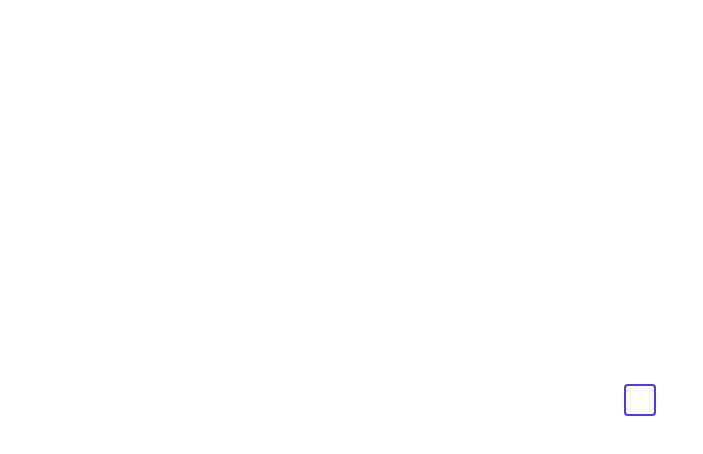
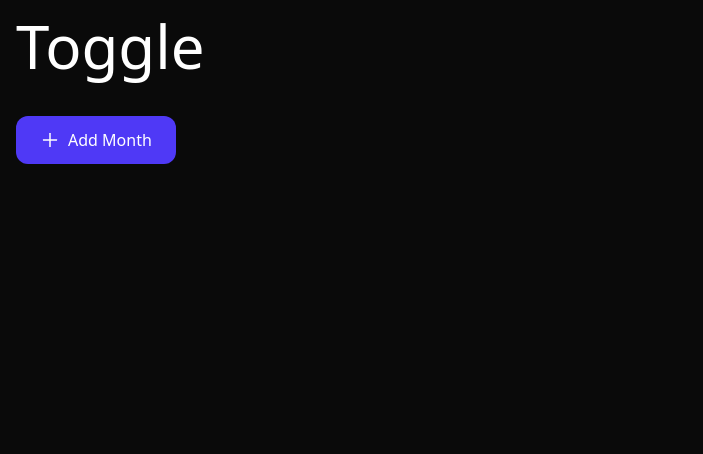
Before and after one commit to MaverickSeneris/toggl, a React (Vite) app: page / in a window 1280 px wide. Shown: the top 454 px of the page, without its empty margins (0-703 px from the left). Built offline with nearby package versions, Linux system fonts and the light colour scheme.

Commit message:
feat: add toggle card

```diff
--- a/package.json
+++ b/package.json
@@ -13,6 +13,7 @@
     "@tailwindcss/vite": "^4.1.14",
     "react": "^19.1.1",
     "react-dom": "^19.1.1",
+    "react-icons": "^5.5.0",
     "tailwindcss": "^4.1.14"
   },
   "devDependencies": {
--- a/src/App.jsx
+++ b/src/App.jsx
@@ -1,22 +1,48 @@
-import { useState } from 'react'
-import './App.css'
+import { useState } from "react";
+import Card from "./components/Card";
+import getDays from "./utils/getDays";
+import getMonthName from "./utils/getMonthName";
+import { AiOutlinePlus } from "react-icons/ai";
 
 function App() {
- const [isDone, setIsDone] = useState(false);
+  const [isDone, setIsDone] = useState(false);
+  const [month, setMonth] = useState(null);
+  const [days, setDays] = useState([]);
 
-function handleTask(){
-    setIsDone(!isDone)
+  function handleTask() {
+    setIsDone(!isDone);
   }
 
-  console.log(isDone)
+  function handleAddMonthCard() {
+    const monthName = getMonthName();
+    const totalDays = getDays();
+    setMonth(monthName);
+    setDays(Array.from({ length: totalDays }, (_, i) => i + 1));
+  }
 
- return(
- <>
-   <div onClick={handleTask} className={`border-2 border-indigo-600 rounded h-8 w-8 ${isDone && 'bg-indigo-600'}`}>
+  return (
+    <div className="bg-neutral-950 h-screen py-4 px-4">
+      <h1 className="text-white text-6xl mb-10">Toggle</h1>
 
-   </div>
- </>
- )
+      <button
+        onClick={handleAddMonthCard}
+        className="flex items-center gap-2 px-6 py-3 bg-indigo-600 text-white rounded-xl hover:bg-indigo-700"
+      >
+        <AiOutlinePlus size={20} />
+        Add Month
+      </button>
+
+      {/* <Card>
+        <h2 className="text-white text-5xl pb-8">October</h2>
+        <div
+          onClick={handleTask}
+          className={`border-2 border-indigo-600 rounded h-8 w-8 ${
+            isDone && "bg-indigo-600"
+          }`}
+        ></div>
+      </Card> */}
+    </div>
+  );
 }
 
-export default App
+export default App;
--- /dev/null
+++ b/src/components/Card.jsx
@@ -0,0 +1,3 @@
+export default function Card({ children }) {
+  return <div className="py-6 px-4 bg-neutral-800 border rounded-2xl">{children}</div>;
+}
--- a/src/index.css
+++ b/src/index.css
@@ -1,6 +1,6 @@
 @import "tailwindcss";
 
-:root {
+/* :root {
   font-family: system-ui, Avenir, Helvetica, Arial, sans-serif;
   line-height: 1.5;
   font-weight: 400;
@@ -67,4 +67,4 @@ button:focus-visible {
   button {
     background-color: #f9f9f9;
   }
-}
+} */
--- /dev/null
+++ b/src/utils/getDays.js
@@ -0,0 +1,9 @@
+//Get days in current month
+export default function daysInCurrentMonth() {
+  const now = new Date();
+  const year = now.getFullYear();
+  const month = now.getMonth(); // 0 = Jan, 11 = Dec
+
+  // Trick: set day=0 of next month → gives last day of current month
+  return new Date(year, month + 1, 0).getDate();
+}
--- /dev/null
+++ b/src/utils/getMonthName.js
@@ -0,0 +1,4 @@
+export default function getCurrentMonthName() {
+  const now = new Date();
+  return now.toLocaleString("default", { month: "long" });
+}
```
Also changed, not shown: 1 other file (tests, documents, lock files or other folders).
